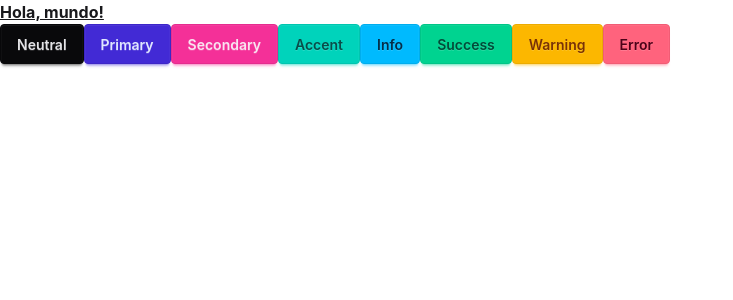
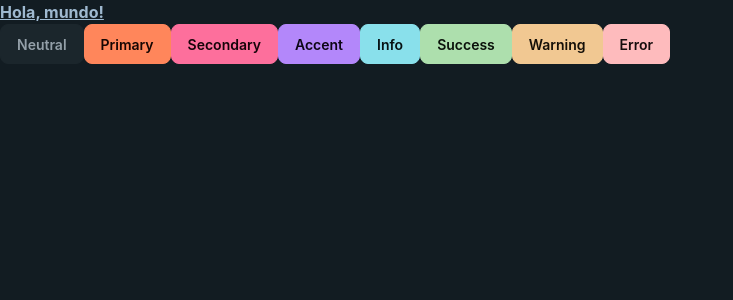
Before and after one commit to cristiancajiaos/04-country-app, an Angular app: page / in a window 1280 px wide. Shown: the top 300 px of the page, without its empty margins (0-733 px from the left). Built offline with nearby package versions, Linux system fonts and the light colour scheme.

Commit message:
Establecido tema de DaisyUI por defecto

```diff
--- a/src/styles.css
+++ b/src/styles.css
@@ -1,2 +1,4 @@
 @import "tailwindcss";
-@plugin "daisyui";
+@plugin "daisyui" {
+  themes: sunset --default
+}
```
